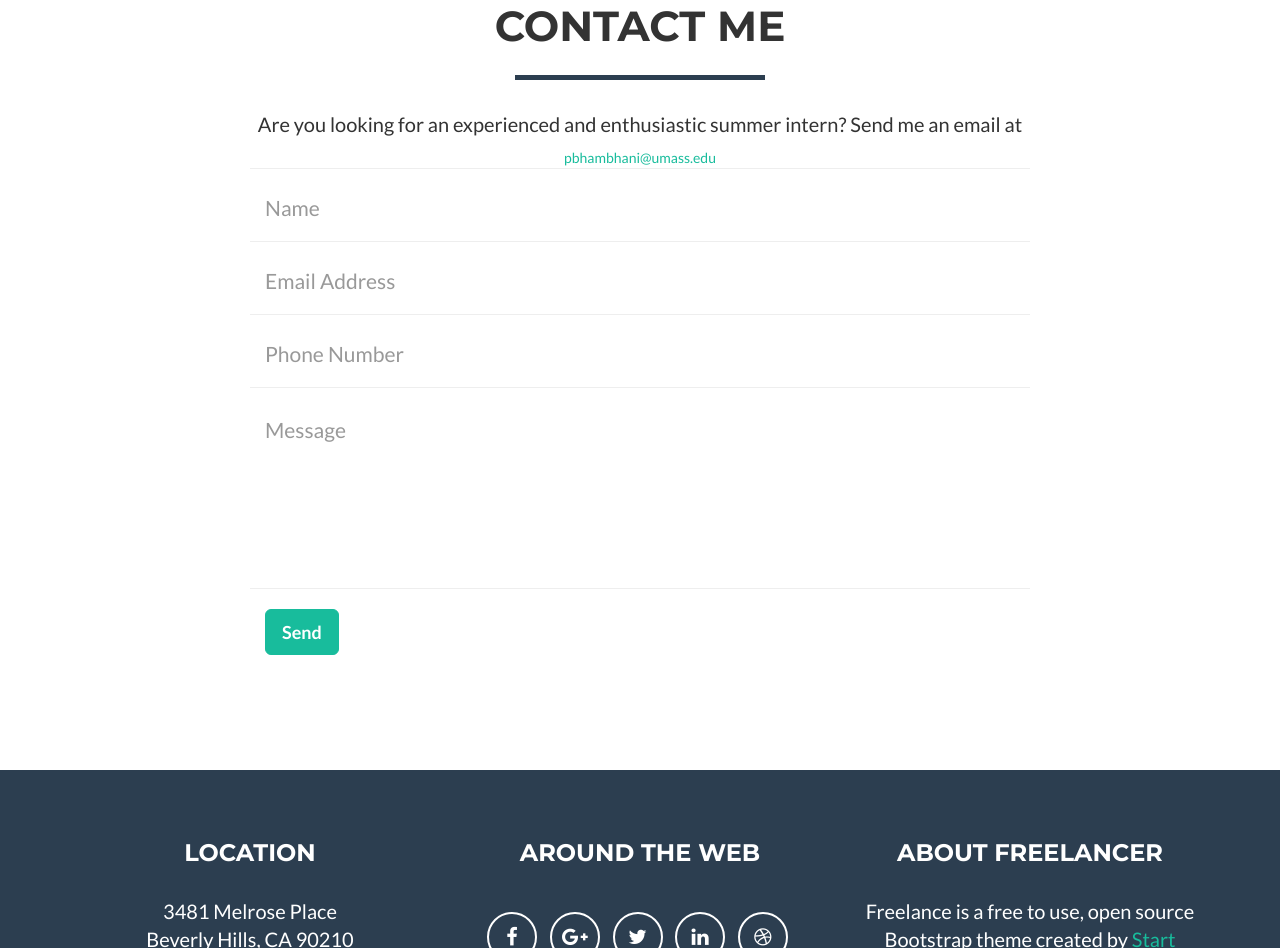
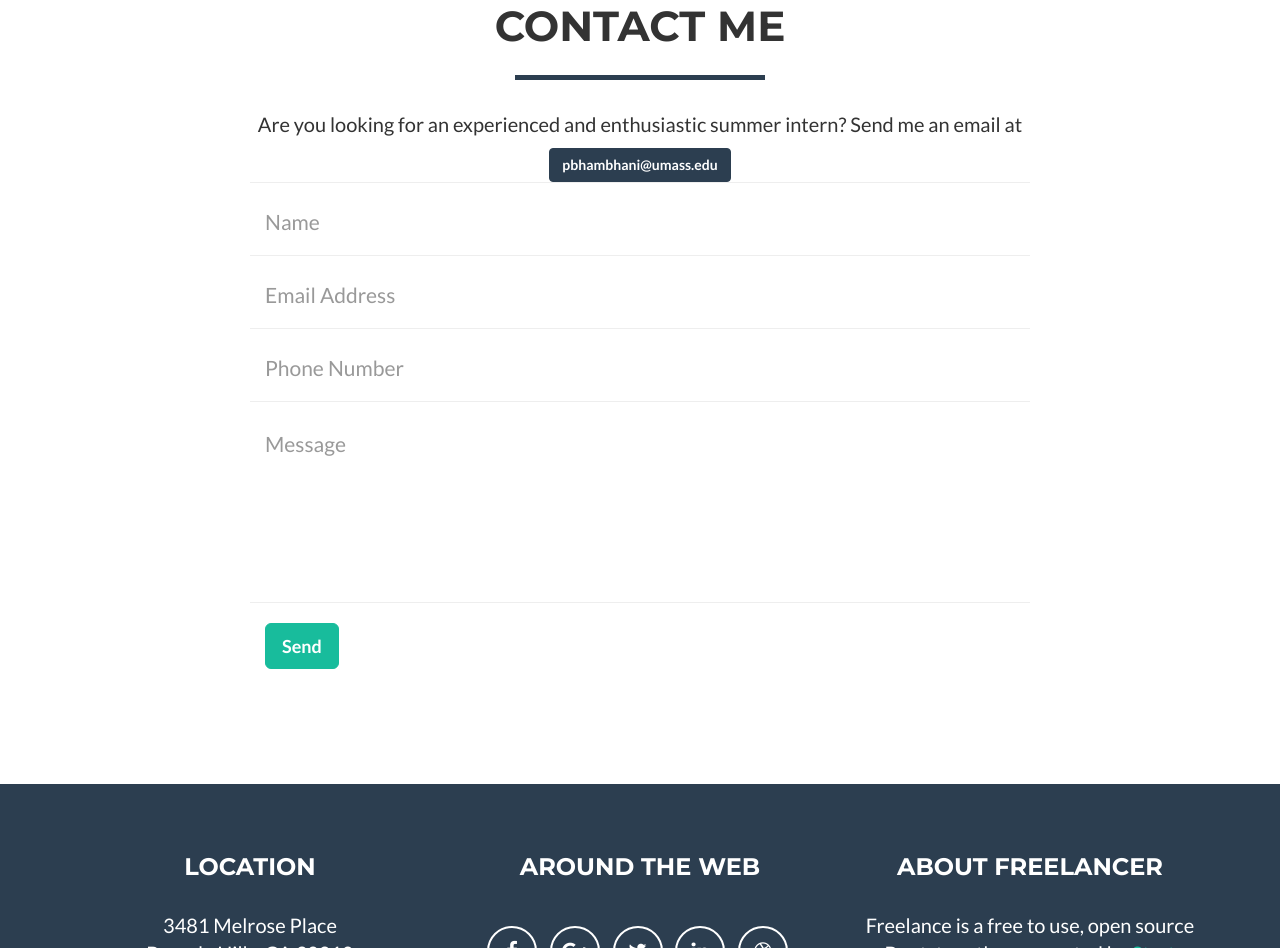
Before and after one commit to pankajb64/pankajb64.github.com, a website: page index.html in a window 1280 px wide. Shown: the part 2246-3194 px from the top of the page. Drawn offline with nearby package versions, Linux system fonts and the light colour scheme.

Commit message:
Update index.html

```diff
--- a/index.html
+++ b/index.html
@@ -192,7 +192,7 @@
                     <p>Are you looking for an experienced and enthusiastic summer intern? Send me an email at</p>
                     </div>
                     <div class="row">
-                        <a href="mailto:pbhambhani@umass.edu" target="_top">pbhambhani@umass.edu</a>
+                        <a class="btn btn-primary" href="mailto:pbhambhani@umass.edu" target="_top">pbhambhani@umass.edu</a>
                     </div>
                 </div>
             </div>
```
